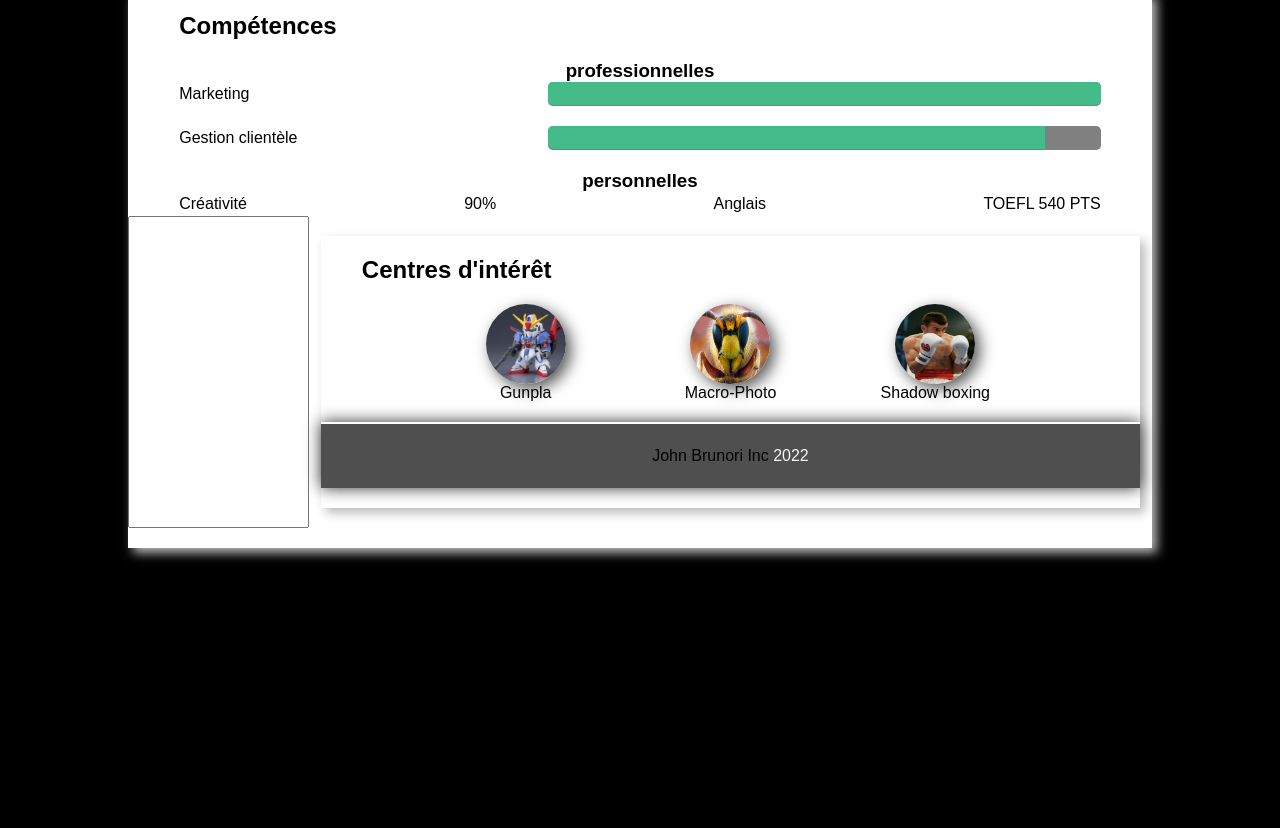
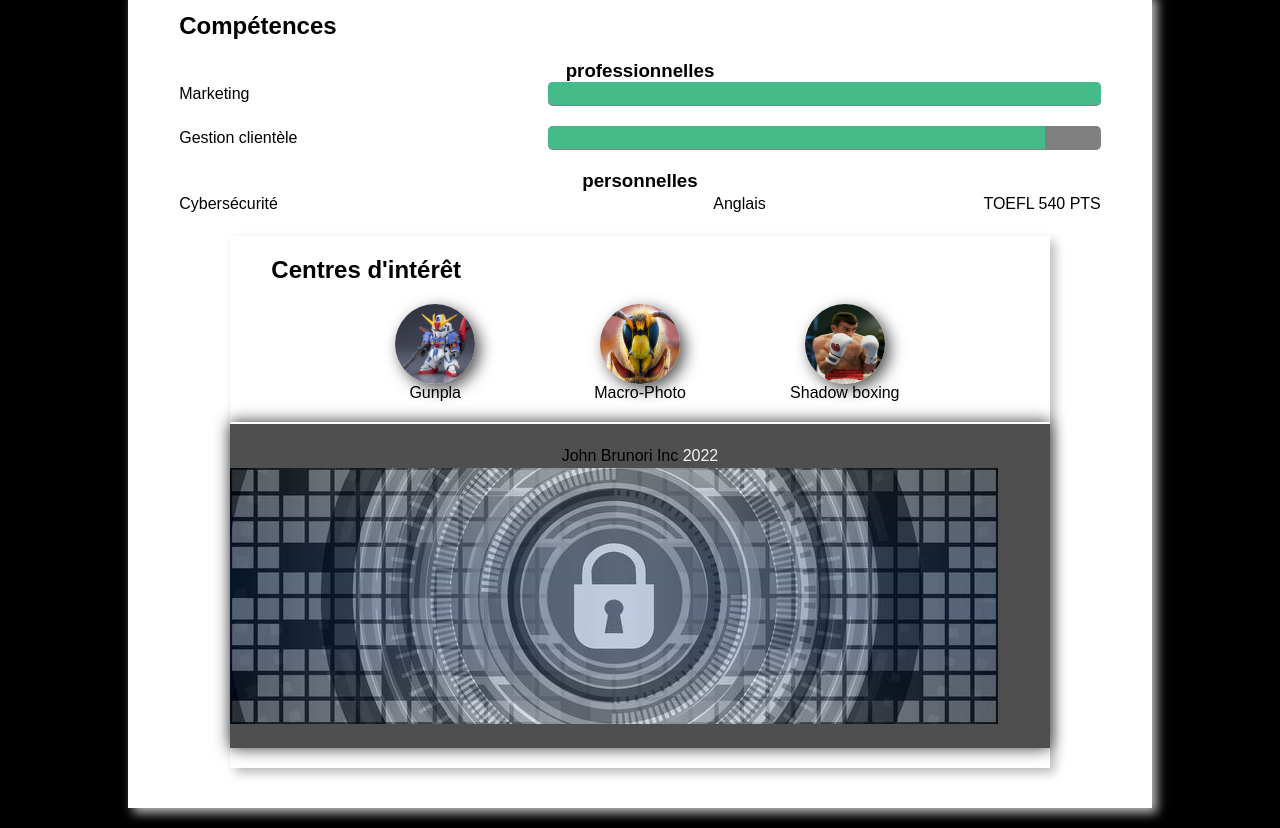
Before and after one commit to 77john77/Mon_CV_John, a plain HTML site: page index.html in a window 1280 px wide. Shown: the part 1595-2423 px from the top of the page. Before the commit the page ends 2163 px from the top, so only its background shows below. Drawn offline with Linux system fonts and the light colour scheme.

Commit message:
Add files via upload

```diff
--- a/index.html
+++ b/index.html
@@ -122,20 +122,18 @@ de responsable relations clients spécialiste en cybersécurité.</p>
 	</div>
 	<h3 class="h3gauche">personnelles</h3>
 	<div class="comp2">
-		<p>Créativité</p>
-		<p>90%</p>
+		<p>Cybersécurité</p>
+		<p></p>
 		<p>Anglais</p>
 		<p>TOEFL 540 PTS</p>
 	</div>
-	<input name="Qualités" list="Qualités" />
-
+	<!-- <input name="Qualités" list="Qualités" />
 <datalist id="Qualités">
-	<option value="Homme">
 	<option value="Moustachu">
 	<option value="Compétent">
 	<option value="Fiable">
 	<option value="Sérieux">
-</datalist>
+</datalist> -->
 	<section>
 		<h2>Centres d'intérêt</h2>
 		<figure class="interet">
@@ -152,6 +150,7 @@ de responsable relations clients spécialiste en cybersécurité.</p>
 					</figure>
 				<footer>
 					<p><a href="https://www.perdu.com">John Brunori Inc </a> 2022</p>
+					<img src="securite1920.jpg" alt="logo secu">
 				</footer>
 </body>
 
```
